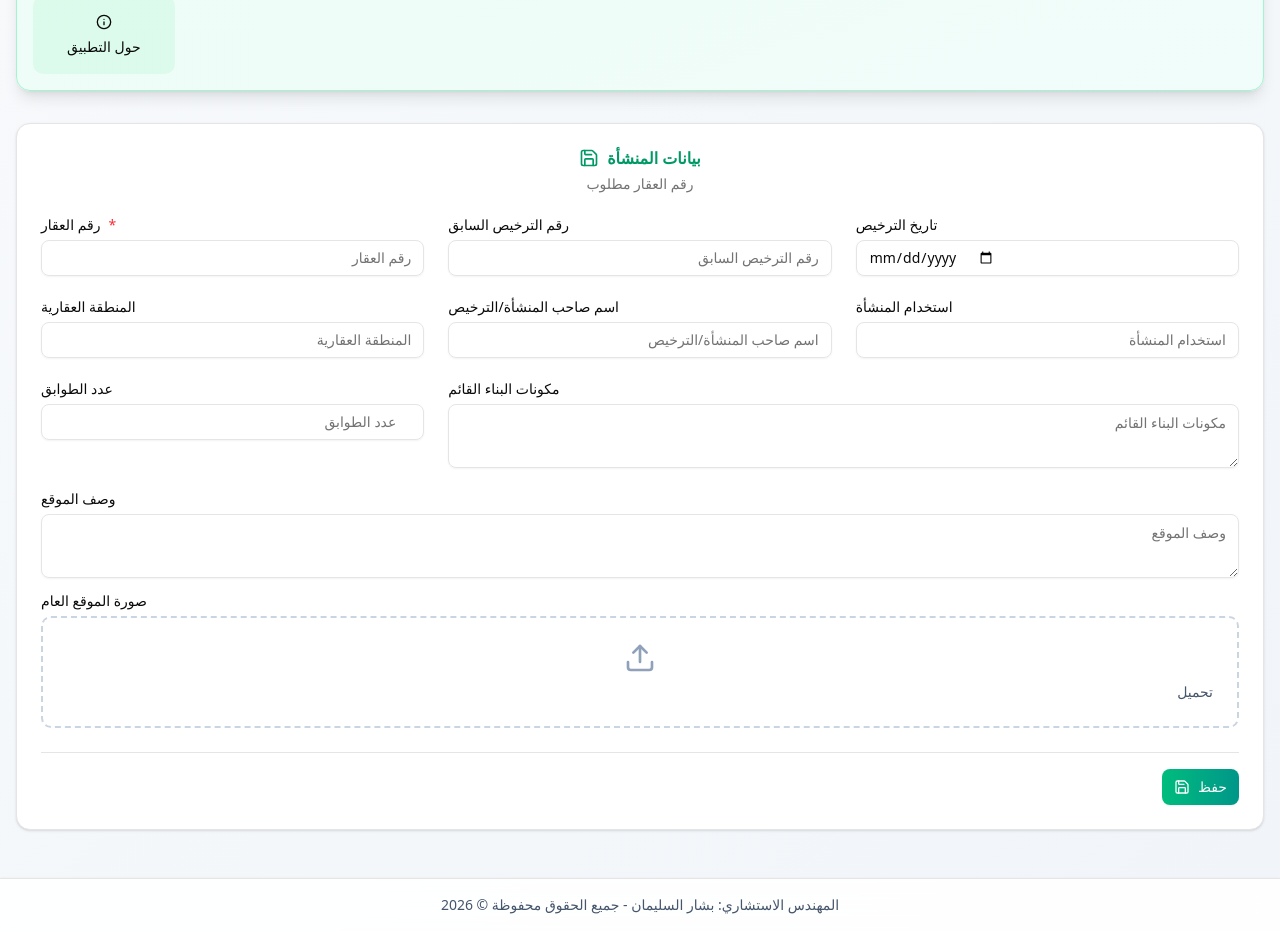
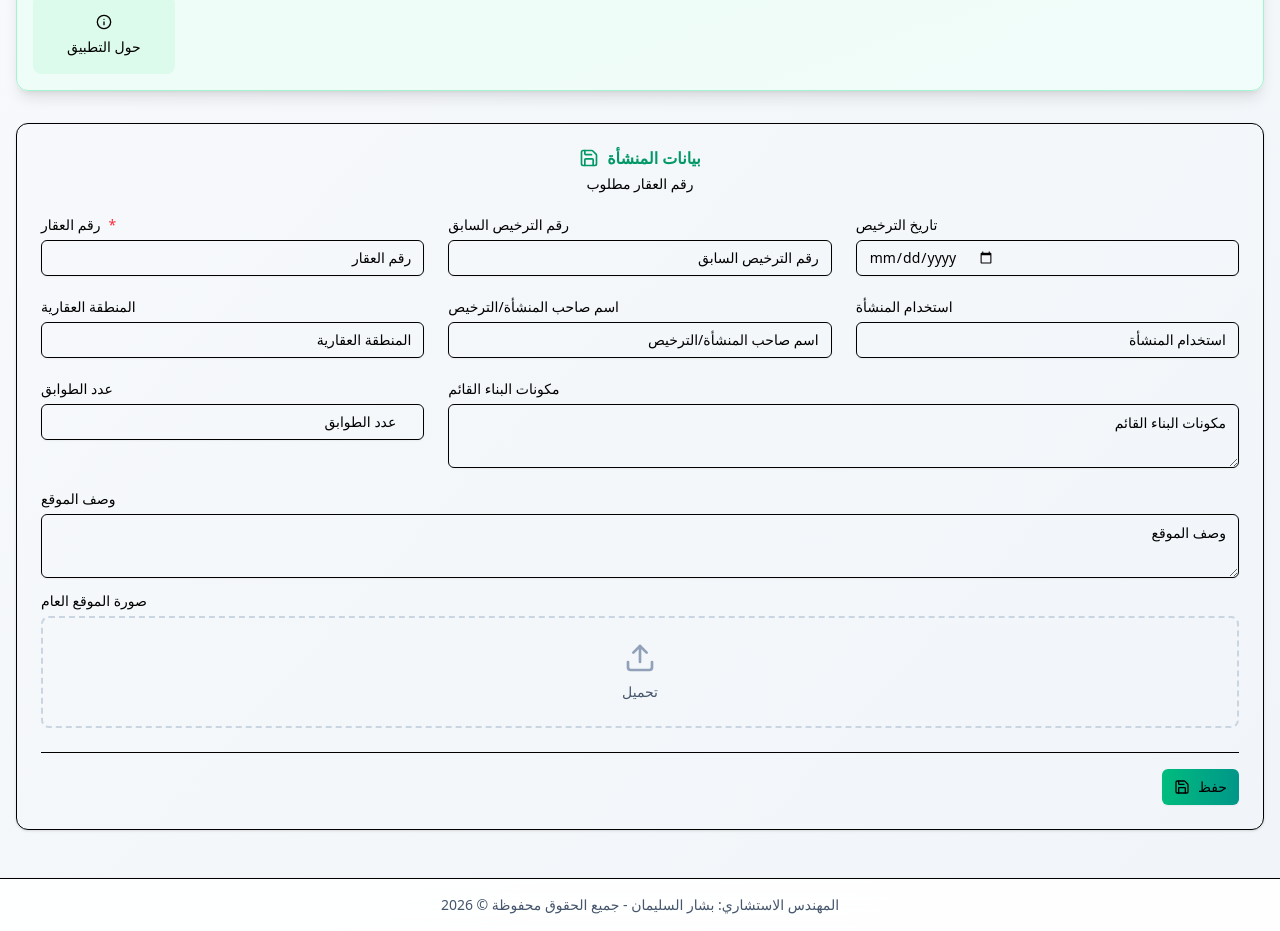
Before and after one commit to cengbashar96-coder/B.S-Evaluation-by-Z, a Next.js app: page / in a window 1280 px wide. Shown: the part 480-1411 px from the top of the page. Built offline with nearby package versions, Linux system fonts and the light colour scheme.

Commit message:
Update globals.css

```diff
--- a/src/app/globals.css
+++ b/src/app/globals.css
@@ -6,7 +6,7 @@
   --color-background: var(--background);
   --color-foreground: var(--foreground);
   --font-sans: var(--font-geist-sans);
-  --font-mono: var(--font-geist-mono);
+  --font-mono: var(--font-geist-sans);
   --color-sidebar-ring: var(--sidebar-ring);
   --color-sidebar-border: var(--sidebar-border);
   --color-sidebar-accent-foreground: var(--sidebar-accent-foreground);
@@ -33,128 +33,4 @@
   --color-primary-foreground: var(--primary-foreground);
   --color-primary: var(--primary);
   --color-popover-foreground: var(--popover-foreground);
-  --color-popover: var(--popover);
-  --color-card-foreground: var(--card-foreground);
-  --color-card: var(--card);
-  --radius-sm: calc(var(--radius) - 4px);
-  --radius-md: calc(var(--radius) - 2px);
-  --radius-lg: var(--radius);
-  --radius-xl: calc(var(--radius) + 4px);
 }
-
-:root {
-  --radius: 0.625rem;
-  --background: oklch(1 0 0);
-  --foreground: oklch(0.145 0 0);
-  --card: oklch(1 0 0);
-  --card-foreground: oklch(0.145 0 0);
-  --popover: oklch(1 0 0);
-  --popover-foreground: oklch(0.145 0 0);
-  --primary: oklch(0.205 0 0);
-  --primary-foreground: oklch(0.985 0 0);
-  --secondary: oklch(0.97 0 0);
-  --secondary-foreground: oklch(0.205 0 0);
-  --muted: oklch(0.97 0 0);
-  --muted-foreground: oklch(0.556 0 0);
-  --accent: oklch(0.97 0 0);
-  --accent-foreground: oklch(0.205 0 0);
-  --destructive: oklch(0.577 0.245 27.325);
-  --border: oklch(0.922 0 0);
-  --input: oklch(0.922 0 0);
-  --ring: oklch(0.708 0 0);
-  --chart-1: oklch(0.646 0.222 41.116);
-  --chart-2: oklch(0.6 0.118 184.704);
-  --chart-3: oklch(0.398 0.07 227.392);
-  --chart-4: oklch(0.828 0.189 84.429);
-  --chart-5: oklch(0.769 0.188 70.08);
-  --sidebar: oklch(0.985 0 0);
-  --sidebar-foreground: oklch(0.145 0 0);
-  --sidebar-primary: oklch(0.205 0 0);
-  --sidebar-primary-foreground: oklch(0.985 0 0);
-  --sidebar-accent: oklch(0.97 0 0);
-  --sidebar-accent-foreground: oklch(0.205 0 0);
-  --sidebar-border: oklch(0.922 0 0);
-  --sidebar-ring: oklch(0.708 0 0);
-}
-
-.dark {
-  --background: oklch(0.145 0 0);
-  --foreground: oklch(0.985 0 0);
-  --card: oklch(0.205 0 0);
-  --card-foreground: oklch(0.985 0 0);
-  --popover: oklch(0.205 0 0);
-  --popover-foreground: oklch(0.985 0 0);
-  --primary: oklch(0.922 0 0);
-  --primary-foreground: oklch(0.205 0 0);
-  --secondary: oklch(0.269 0 0);
-  --secondary-foreground: oklch(0.985 0 0);
-  --muted: oklch(0.269 0 0);
-  --muted-foreground: oklch(0.708 0 0);
-  --accent: oklch(0.269 0 0);
-  --accent-foreground: oklch(0.985 0 0);
-  --destructive: oklch(0.704 0.191 22.216);
-  --border: oklch(1 0 0 / 10%);
-  --input: oklch(1 0 0 / 15%);
-  --ring: oklch(0.556 0 0);
-  --chart-1: oklch(0.488 0.243 264.376);
-  --chart-2: oklch(0.696 0.17 162.48);
-  --chart-3: oklch(0.769 0.188 70.08);
-  --chart-4: oklch(0.627 0.265 303.9);
-  --chart-5: oklch(0.645 0.246 16.439);
-  --sidebar: oklch(0.205 0 0);
-  --sidebar-foreground: oklch(0.985 0 0);
-  --sidebar-primary: oklch(0.488 0.243 264.376);
-  --sidebar-primary-foreground: oklch(0.985 0 0);
-  --sidebar-accent: oklch(0.269 0 0);
-  --sidebar-accent-foreground: oklch(0.985 0 0);
-  --sidebar-border: oklch(1 0 0 / 10%);
-  --sidebar-ring: oklch(0.556 0 0);
-}
-
-@layer base {
-  * {
-    @apply border-border outline-ring/50;
-  }
-  body {
-    @apply bg-background text-foreground;
-  }
-
-  /* RTL/LTR Logic */
-  html[dir="rtl"] .text-align-start,
-  html[dir="rtl"] .text-align-content,
-  html[dir="rtl"] label,
-  html[dir="rtl"] .card-header h3,
-  html[dir="rtl"] .section-title,
-  html[dir="rtl"] .field-group-label {
-    text-align: right !important;
-  }
-
-  html[dir="ltr"] .text-align-start,
-  html[dir="ltr"] .text-align-content,
-  html[dir="ltr"] label,
-  html[dir="ltr"] .card-header h3,
-  html[dir="ltr"] .section-title,
-  html[dir="ltr"] .field-group-label {
-    text-align: left !important;
-  }
-
-  html[dir="rtl"] .text-align-end {
-    text-align: left !important;
-  }
-
-  html[dir="ltr"] .text-align-end {
-    text-align: right !important;
-  }
-
-  html[dir="rtl"] input,
-  html[dir="rtl"] textarea,
-  html[dir="rtl"] select {
-    text-align: right;
-  }
-
-  html[dir="ltr"] input,
-  html[dir="ltr"] textarea,
-  html[dir="ltr"] select {
-    text-align: left;
-  }
-}
```
